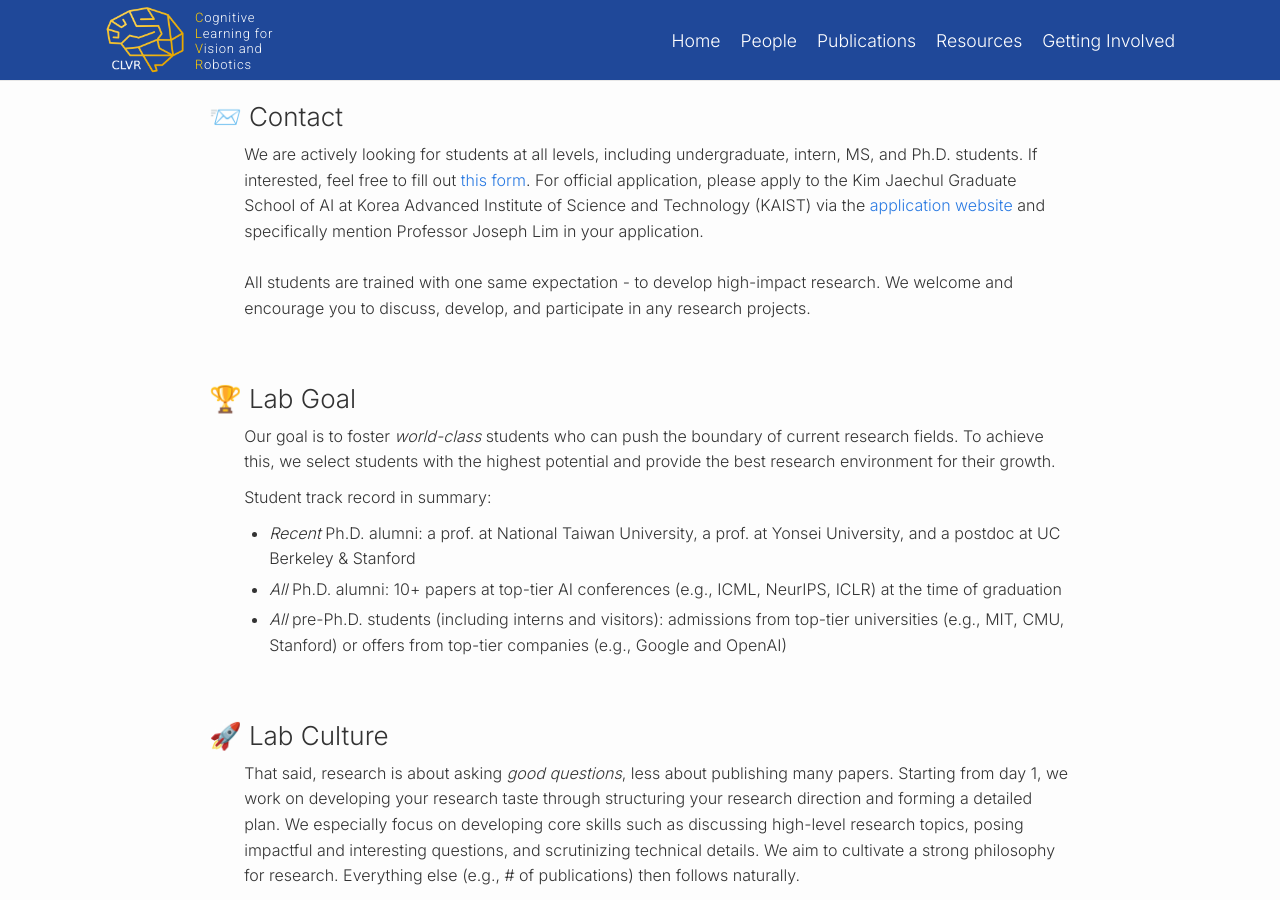
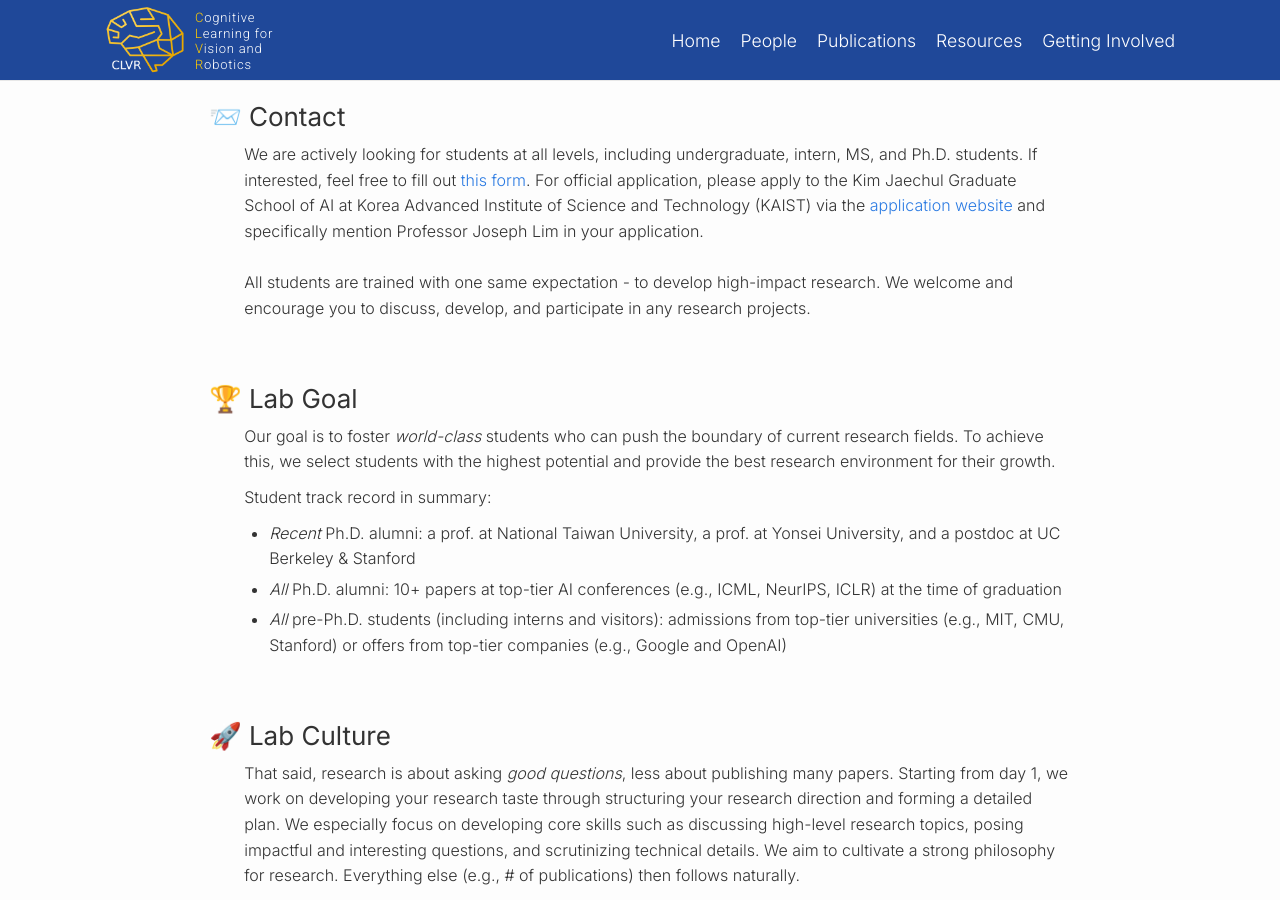
Before and after one commit to minhoheo/minhoheo.github.io, a Jekyll site: the page built from getting_involved.md, in a window 1280 px wide and 900 px high. Built offline with Jekyll 4.4.1, drawn with Linux system fonts in a browser that asks for light colours; some web fonts are replaced.

Commit message:
Fix font bold

```diff
--- a/_includes/head.html
+++ b/_includes/head.html
@@ -16,7 +16,7 @@
   <link rel="stylesheet" href="https://stackpath.bootstrapcdn.com/bootstrap/4.1.3/css/bootstrap.min.css" integrity="sha384-MCw98/SFnGE8fJT3GXwEOngsV7Zt27NXFoaoApmYm81iuXoPkFOJwJ8ERdknLPMO" crossorigin="anonymous">
   <link rel="preconnect" href="https://fonts.googleapis.com">
   <link rel="preconnect" href="https://fonts.gstatic.com" crossorigin>
-  <link href="https://fonts.googleapis.com/css2?family=Inter:wght@300&display=swap" rel="stylesheet">
+  <link href="https://fonts.googleapis.com/css2?family=Inter:wght@300;400;700&display=swap" rel="stylesheet">
   <link href="https://fonts.cdnfonts.com/css/poppins" rel="stylesheet">
   <script src="https://stackpath.bootstrapcdn.com/bootstrap/4.1.3/js/bootstrap.min.js" integrity="sha384-ChfqqxuZUCnJSK3+MXmPNIyE6ZbWh2IMqE241rYiqJxyMiZ6OW/JmZQ5stwEULTy" crossorigin="anonymous"></script>
 
```
Also changed, not shown: index.md (+1 -1 lines).
